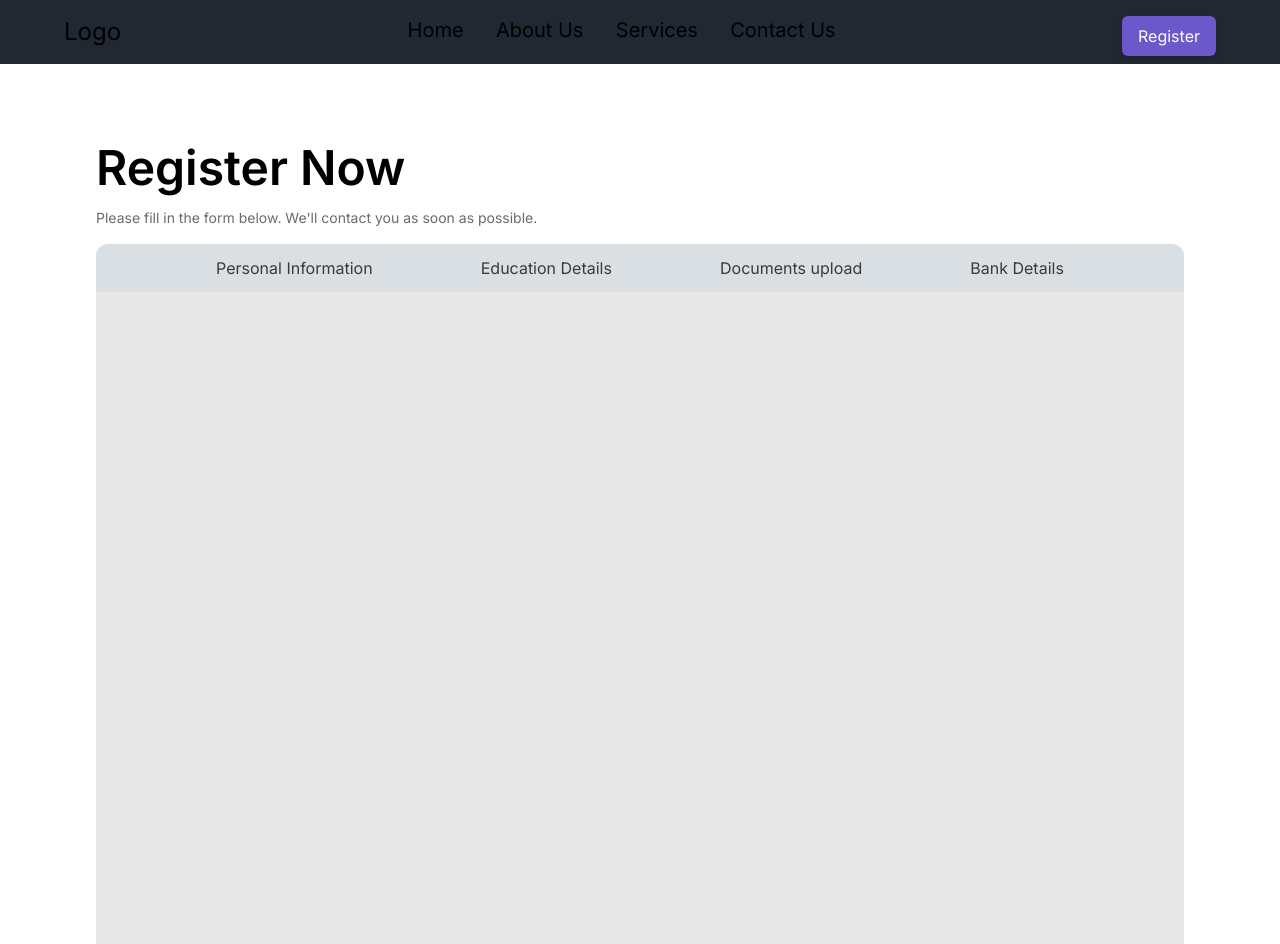
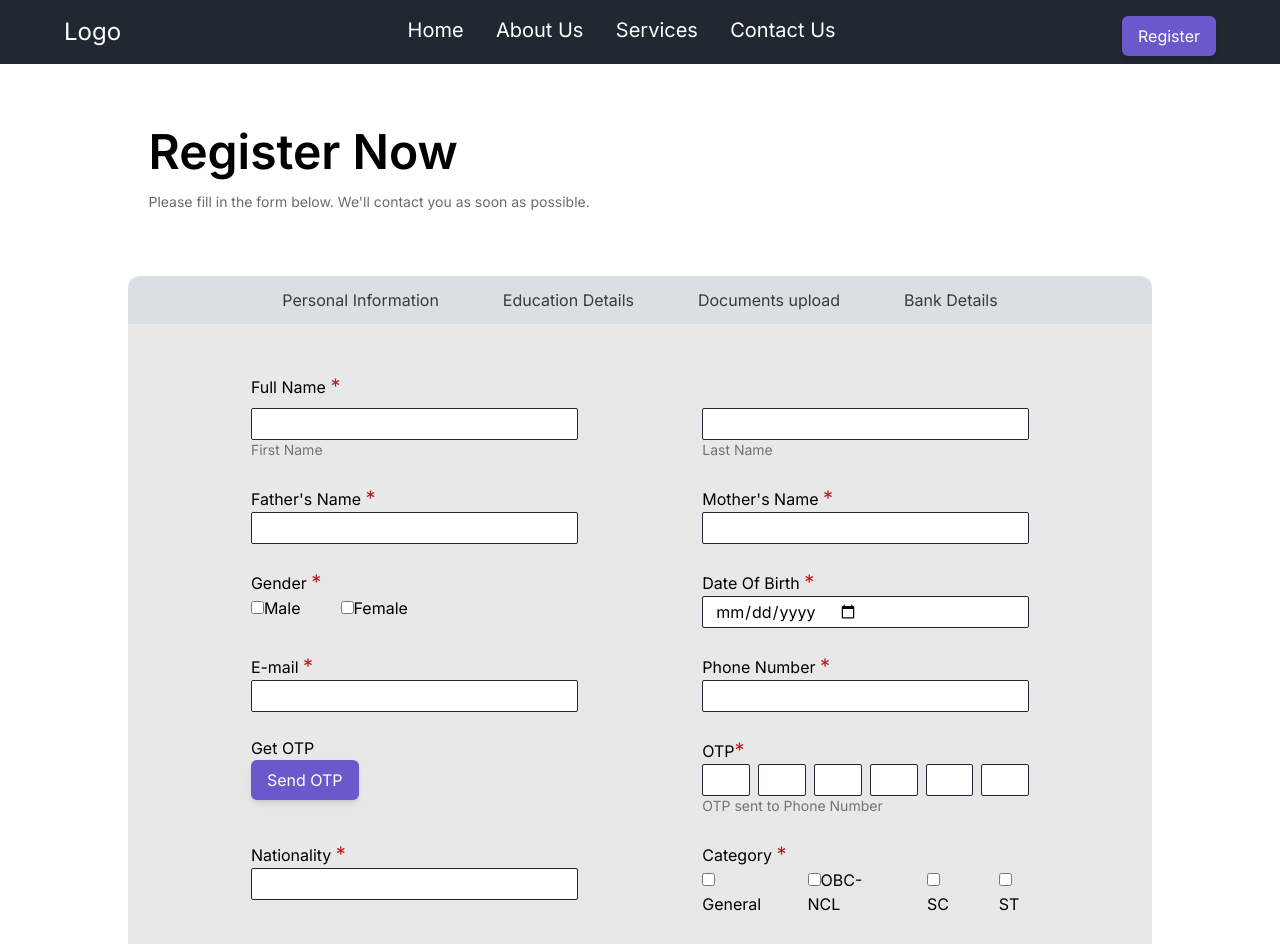
Before and after one commit to A-nirvana/SIH-24, a Next.js app: page /register/personal-info in a window 1280 px wide. Shown: the top 944 px of the page. Built offline with nearby package versions, Linux system fonts and the light colour scheme.

Commit message:
Registration Pages (#6)
* Landing page started

* Registration Pages

---------

Co-authored-by: A-nirvana <anirban_ug_23@gmail.com>

```diff
--- a/src/app/globals.css
+++ b/src/app/globals.css
@@ -6,14 +6,6 @@
   --foreground-rgb: 0, 0, 0;
   --background-start-rgb: 214, 219, 220;
   --background-end-rgb: 255, 255, 255;
-}
-
-@media (prefers-color-scheme: dark) {
-  :root {
-    --foreground-rgb: 255, 255, 255;
-    --background-start-rgb: 140, 0, 140;
-    --background-end-rgb: 0, 0, 0;
-  }
 }
 
 body {
--- a/src/app/page.tsx
+++ b/src/app/page.tsx
@@ -15,7 +15,7 @@ export default function Home() {
   // return <DragAndDropImageUploader onImageUpload={handleImageUpload} />;
   return (
     <main className={jost.className}>
-      <section className="flex justify-center h-[100vh] w-full bg-[#222831]">
+      <section className="flex justify-center h-[100vh] w-full bg-[#222831] text-white">
         <div className="flex flex-col w-[50%] justify-center gap-10 pl-[10%]">
           <div>
             <h1 className="font-bold text-4xl">
@@ -123,10 +123,10 @@ export default function Home() {
         <div className="w-0 md:w-[12rem] h-[12rem] bg-gradient-to-b from-[#43BBAD] to-[#222831] "></div>
         <div className="w-full flex flex-col gap-10 items-center justify-center">
           <span>
-            <h1 className="text-5xl text-center font-semibold">
+            <h1 className="text-5xl text-center font-semibold text-white">
               Register and Subsribe
             </h1>
-            <h2 className="text-4xl text-center font-semibold">
+            <h2 className="text-4xl text-center font-semibold text-white">
               Now for Scholarship
             </h2>
           </span>
--- a/src/app/register/bank-details/page.tsx
+++ b/src/app/register/bank-details/page.tsx
@@ -1,3 +1,31 @@
+import { Input } from "@/components/ui/input";
+const ReqStar = () => {
+  return (
+    <span className="text-red-700 text-xl">*</span>
+  )
+}
+
 export default function Page() {
-  return <div></div>;
+  return <div className="py-10 px-[12%] pt-12">
+    <div className="w-[60%] mb-8">
+        <p className="">Bank A/C Number <ReqStar /></p>
+        <Input />
+      </div>
+      <div className="w-[60%] mb-8">
+        <p className="">IFSC Code <ReqStar /></p>
+        <Input />
+      </div>
+      <div className="w-[60%] mb-8">
+        <p className="">Bank Name <ReqStar /></p>
+        <Input />
+      </div>
+      <div className="w-[60%] mb-8">
+        <p className="">Bank Branch Name <ReqStar /></p>
+        <Input />
+      </div>
+      <div className="w-[60%] mb-8">
+        <p className="">Bank A/C Holder Name</p>
+        <Input />
+      </div>
+  </div>;
 }
--- a/src/app/register/layout.tsx
+++ b/src/app/register/layout.tsx
@@ -1,24 +1,44 @@
+"use client"
+
 import Link from "next/link";
+import { useState } from "react";
 
 export default function Layout({
   children,
 }: Readonly<{
   children: React.ReactNode;
 }>) {
+  const [page, setPage] = useState<0 | 1 | 2 | 3 | null>(null);
   return (
     <>
       <div className="w-full h-[4rem]"></div>
-      <section className="w-full h-auto bg-white text-black px-24 py-20 flex flex-col gap-4">
-        <h1 className="text-5xl font-semibold">Register Now</h1>
-        <h6 className="text-sm text-[#696B6E]">
+      <section className="w-full h-auto bg-white text-black px-[10%] py-16 flex flex-col gap-4">
+        <h1 className="text-5xl font-semibold ml-[2%]">Register Now</h1>
+        <h6 className="text-sm text-[#696B6E] ml-[2%]">
           Please fill in the form below. We'll contact you as soon as possible.
         </h6>
-        <div className="w-full h-auto ">
-          <div className="full flex justify-evenly bg-[#93a1ad57] text-[#3A3A3A] p-3 rounded-t-xl">
-            <Link href="/register/personal-info">Personal Information</Link>
-            <Link href="/register/educational-details">Education Details</Link>
-            <Link href="/register/documents">Documents upload</Link>
-            <Link href="/register/bank-details">Bank Details</Link>
+        <div className="w-full h-auto mt-12 flex flex-col items-center bg-[#93a1ad57] rounded-t-xl">
+          <div className="full flex justify-evenly text-[#3A3A3A] w-4/5">
+            <Link href="/register/personal-info" className={page == 0 ? "shadow-xl shadow-[#13131350] rounded-b-2xl p-3" : "p-3"}
+              onClick={() => {
+                setPage(0)
+              }}
+            >Personal Information</Link>
+            <Link href="/register/educational-details" className={page == 1 ? "shadow-xl shadow-[#13131350] rounded-b-2xl p-3" : "p-3"}
+              onClick={() => {
+                setPage(1)
+              }}
+            >Education Details</Link>
+            <Link href="/register/documents" className={page == 2 ? "shadow-xl shadow-[#13131350] rounded-b-2xl p-3" : "p-3"}
+              onClick={() => {
+                setPage(2)
+              }}
+            >Documents upload</Link>
+            <Link href="/register/bank-details" className={page == 3 ? "shadow-xl shadow-[#13131350] rounded-b-2xl p-3" : "p-3"}
+              onClick={() => {
+                setPage(3)
+              }}
+            >Bank Details</Link>
           </div>
           <div className="w-full min-h-[10rem] h-auto rounded-b-xl bg-[#E8E8E8]">
             {children}
--- a/src/app/register/personal-info/page.tsx
+++ b/src/app/register/personal-info/page.tsx
@@ -1,3 +1,101 @@
+import Button from "@/components/ui/button";
+import { Input } from "@/components/ui/input";
+
+export const ReqStar = () => {
+  return (
+    <span className="text-red-700 text-xl">*</span>
+  )
+}
+
 export default function Page() {
-  return <div className="h-[100rem]"></div>;
+  return <div className="py-10 px-[12%] pt-12">
+    <p>Full Name <ReqStar /> </p>
+    <div className="flex justify-between mt-2">
+      <div className="w-[42%]">
+        <Input />
+        <p className="text-sm text-[#7A7171]">First Name</p>
+      </div>
+      <div className="w-[42%]">
+        <Input /><p className="text-sm text-[#7A7171]">Last Name</p>
+      </div>
+    </div>
+    <div className="flex justify-between mt-6">
+      <div className="w-[42%]">
+        <p className="">Father's Name <ReqStar /></p>
+        <Input />
+      </div>
+      <div className="w-[42%]">
+        <p className="">Mother's Name <ReqStar /></p>
+        <Input />
+      </div>
+    </div>
+    <div className="flex justify-between mt-6">
+      <div className="w-[42%]">
+        <p className="">Gender <ReqStar /></p>
+        <div className="flex gap-10">
+          <div><input type="checkbox" className="bg-white" />Male</div>
+          <div><input type="checkbox" />Female</div>
+        </div>
+      </div>
+      <div className="w-[42%]">
+        <p className="">Date Of Birth <ReqStar /></p>
+        <Input type="date" />
+      </div>
+    </div>
+    <div className="flex justify-between mt-6">
+      <div className="w-[42%]">
+        <p className="">E-mail <ReqStar /></p>
+        <Input />
+      </div>
+      <div className="w-[42%]">
+        <p className="">Phone Number <ReqStar /></p>
+        <Input />
+      </div>
+    </div>
+    <div className="flex justify-between mt-6">
+      <div className="w-[42%]">
+        <p>Get OTP</p>
+        <Button className="bg-[#6B58CA]">Send OTP</Button>
+      </div>
+      <div className="w-[42%]">
+        <p className="">OTP<ReqStar /></p>
+        <div className="flex gap-2">{Array.from({ length: 6 }).map((_, idx) => { return (<Input key={idx} className="w-[10%]" />) }
+        )}</div>
+        <p className="text-sm text-[#7A7171]">OTP sent to Phone Number</p>
+      </div>
+    </div>
+    <div className="flex justify-between mt-6">
+      <div className="w-[42%]">
+        <p className="">Nationality <ReqStar /></p>
+        <Input />
+      </div>
+      <div className="w-[42%]">
+        <p className="">Category <ReqStar /></p>
+        <div className="flex gap-10">
+          <div><input type="checkbox" className="bg-white" />General</div>
+          <div><input type="checkbox" />OBC-NCL</div>
+          <div><input type="checkbox" />SC</div>
+          <div><input type="checkbox" />ST</div>
+        </div>
+      </div>
+    </div>
+    <div className="flex justify-between mt-6">
+      <div className="w-[42%]">
+        <p>Address <ReqStar/></p>
+        <Input className="h-[90%]"/>
+      </div>
+      <div className="w-[42%]">
+        <p className="">Are you a specially abled person? <ReqStar /></p>
+        <div className="flex gap-10 mb-4">
+          <div><input type="checkbox" />YES</div>
+          <div><input type="checkbox" />NO</div>
+        </div>
+        <p className="">Password <ReqStar /></p>
+        <Input />
+        <p className="mt-2">Confirm Password <ReqStar /></p>
+        <Input/>
+      </div>
+    </div>
+    <div className="flex justify-center mt-12"><Button className="bg-[#6B58CA]">Submit</Button></div>
+  </div>;
 }
--- a/src/components/Navbar.tsx
+++ b/src/components/Navbar.tsx
@@ -6,7 +6,7 @@ import Image from "next/image";
 export default function Navbar() {
   return (
     <>
-      <nav className="w-full h-[4rem] top-0 py-4 bg-[#222831] flex justify-between px-16 absolute">
+      <nav className="w-full h-[4rem] top-0 py-4 bg-[#222831] flex justify-between px-16 absolute text-white">
         <div className="text-2xl">{/* <Image src="" /> */}Logo</div>
         <div className="w-[40%] flex justify-evenly gap-4 text-xl">
           <Link href="/">Home</Link>
--- /dev/null
+++ b/src/components/ui/input.tsx
@@ -0,0 +1,20 @@
+import React from "react"
+
+export interface Inputprops extends React.InputHTMLAttributes<HTMLInputElement>{}
+
+const Input = React.forwardRef<HTMLInputElement, Inputprops>(
+    ({className, type, ...props}, ref) =>{
+        return (
+            <input
+            type={type}
+            className={"flex px-3 py-2 focus-visible:ring-2 h-8 w-full rounded-sm bg-white focus-visible:ring-[#212730] focus-visible:outline-none border border-[#212730] " + className}
+            ref={ref}
+            {...props}
+            />
+        )
+    }
+)
+
+Input.displayName = "Input"
+
+export {Input}
```
